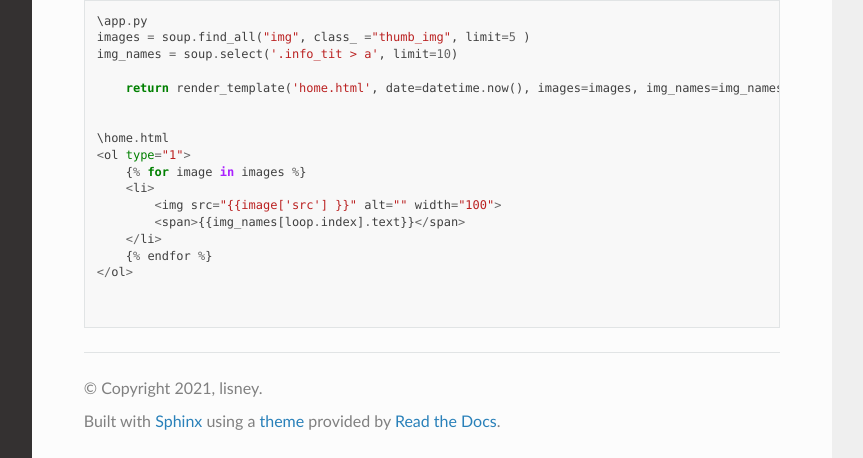
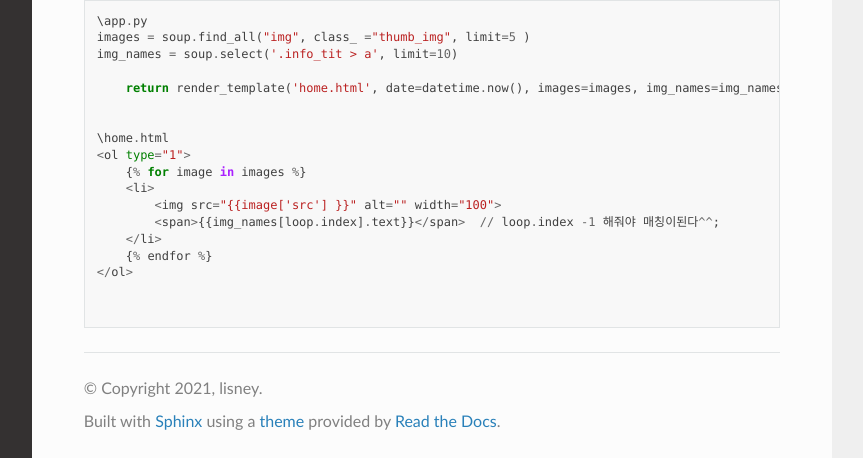
Before and after one commit to lisney/RTD, a Sphinx documentation site: the page built from docs/source/new/flask_upcrawl.md, in a window 1280 px wide and 900 px high, scrolled down 2956 px, cut to the strip 442-900 px from the top of the window. Shown: the whole strip, without its empty margins (268-1131 px from the left). Built offline with Sphinx 7.4.7 and the Read the Docs theme 2.0.0, drawn with Linux system fonts in a browser that asks for light colours; pages that are not in the unit, such as notebooks, are missing from menus.

Commit message:
Update flask_upcrawl.md

```diff
--- a/docs/source/new/flask_upcrawl.md
+++ b/docs/source/new/flask_upcrawl.md
@@ -173,7 +173,7 @@ img_names = soup.select('.info_tit > a', limit=10)
     {% for image in images %}
     <li>
         <img src="{{image['src'] }}" alt="" width="100">
-        <span>{{img_names[loop.index].text}}</span>
+        <span>{{img_names[loop.index].text}}</span>  // loop.index -1 해줘야 매칭이된다^^;
     </li>
     {% endfor %}
 </ol>
```
